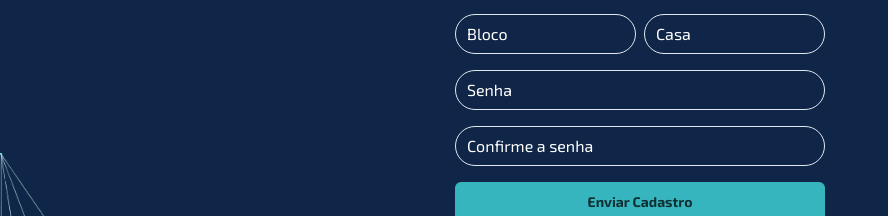
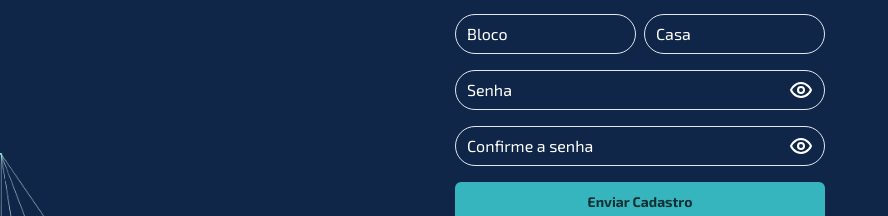
Before and after one commit to Rharuow/-hary-world, a Next.js app in the folder frontend/caf/morador/: page /signup in a window 1280 px wide. Shown: the part 439-655 px from the top of the page, without its empty margins (0-888 px from the left). Built offline with nearby package versions, Linux system fonts and the light colour scheme.

Commit message:
improvement: add icon to input componenet and create type toggle between text and password

```diff
--- a/frontend/caf/morador/src/components/domain/login/form.tsx
+++ b/frontend/caf/morador/src/components/domain/login/form.tsx
@@ -1,11 +1,13 @@
 "use client";
+import React, { useState } from "react";
+import { useForm } from "react-hook-form";
+import { z } from "zod";
+import { zodResolver } from "@hookform/resolvers/zod";
+
 import { Button } from "@/components/ui/button";
 import { Input } from "@/components/ui/input";
 import { cn } from "@/lib/utils";
-import { zodResolver } from "@hookform/resolvers/zod";
-import React from "react";
-import { Resolver, useForm } from "react-hook-form";
-import { z } from "zod";
+import { Eye, EyeOff } from "lucide-react";
 
 interface ILoginForm {
   email: string;
@@ -29,6 +31,9 @@ export const FormLogin = () => {
   } = useForm<ILoginForm>({
     resolver: zodResolver(schema),
   });
+  const [passworType, setPassworType] = useState<"password" | "text">(
+    "password"
+  );
 
   const onSubmit = (data: ILoginForm) => {
     console.log(data);
@@ -59,11 +64,17 @@ export const FormLogin = () => {
       <div className="flex flex-col gap-1">
         <Input
           label="Senha"
-          type="password"
+          type={passworType}
           {...register("password")}
           className={cn({
             "border border-red-700": errors && errors.password,
           })}
+          Icon={() => (passworType === "password" ? <Eye /> : <EyeOff />)}
+          iconAction={() => {
+            setPassworType((prev) =>
+              prev === "password" ? "text" : "password"
+            );
+          }}
         />
         {errors && errors.password && (
           <span className="text-xs text-red-700 font-bold">
--- a/frontend/caf/morador/src/components/domain/signup/form.tsx
+++ b/frontend/caf/morador/src/components/domain/signup/form.tsx
@@ -1,4 +1,9 @@
 "use client";
+import { useState } from "react";
+import { useForm } from "react-hook-form";
+import { Eye, EyeOff } from "lucide-react";
+import { useRouter } from "next/navigation";
+import { z } from "zod";
 
 import {
   AlertDialog,
@@ -16,10 +21,6 @@ import { cpfMask } from "@/utils/mask/cpf";
 import { phoneMask } from "@/utils/mask/phone";
 import { cpfIsValid } from "@/utils/validation/cpf";
 import { zodResolver } from "@hookform/resolvers/zod";
-import { useRouter } from "next/navigation";
-import { useState } from "react";
-import { useForm } from "react-hook-form";
-import { z } from "zod";
 
 interface ISignUpForm {
   name: string;
@@ -66,6 +67,12 @@ export const FormSignup = () => {
 
   const [openDialog, setOpenDialog] = useState(false);
   const [cpfIsInvalid, setCpfIsInvalid] = useState(false);
+  const [passworType, setPassworType] = useState<"password" | "text">(
+    "password"
+  );
+  const [confirmPassworType, setConfirmPassworType] = useState<
+    "password" | "text"
+  >("password");
 
   const onSubmit = (data: ISignUpForm) => {
     console.log(data);
@@ -211,11 +218,17 @@ export const FormSignup = () => {
       <div className="flex flex-col gap-1">
         <Input
           label="Senha"
-          type="password"
+          type={passworType}
           {...register("password")}
           className={cn({
             "border border-red-700": errors && errors.password,
           })}
+          Icon={() => (passworType === "password" ? <Eye /> : <EyeOff />)}
+          iconAction={() => {
+            setPassworType((prev) =>
+              prev === "password" ? "text" : "password"
+            );
+          }}
         />
         {errors && errors.password && (
           <span className="text-xs text-red-400 font-bold">
@@ -226,11 +239,19 @@ export const FormSignup = () => {
       <div className="flex flex-col gap-1">
         <Input
           label="Confirme a senha"
-          type="password"
+          type={confirmPassworType}
           {...register("confirmPassword")}
           className={cn({
             "border border-red-700": errors && errors.confirmPassword,
           })}
+          Icon={() =>
+            confirmPassworType === "password" ? <Eye /> : <EyeOff />
+          }
+          iconAction={() => {
+            setConfirmPassworType((prev) =>
+              prev === "password" ? "text" : "password"
+            );
+          }}
         />
         {errors && errors.confirmPassword && (
           <span className="text-xs text-red-400 font-bold">
--- a/frontend/caf/morador/src/components/ui/input.tsx
+++ b/frontend/caf/morador/src/components/ui/input.tsx
@@ -8,8 +8,27 @@ export interface InputProps
 
 const Input = React.forwardRef<
   HTMLInputElement,
-  InputProps & { label?: string }
->(({ className, type, label, onFocus, onBlur, ...props }, ref) => {
+  InputProps & {
+    label?: string;
+    Icon?: React.ElementType;
+    iconClassName?: string;
+    iconAction?: React.MouseEventHandler<HTMLDivElement>;
+  }
+>(
+  (
+    {
+      className,
+      type,
+      label,
+      onFocus,
+      onBlur,
+      Icon,
+      iconClassName,
+      iconAction,
+      ...props
+    },
+    ref
+  ) => {
     const [focused, setFocused] = React.useState(false);
     return (
       <div className="relative">
@@ -33,18 +52,33 @@ const Input = React.forwardRef<
         />
         {label && (
           <label
-          className={cn("text-white absolute top-1/2 -translate-y-1/2 left-3", {
+            className={cn(
+              "text-white absolute top-1/2 -translate-y-1/2 left-3",
+              {
                 "animate-label-focus": focused,
                 "animate-label-blur": !focused,
-          })}
+              }
+            )}
             htmlFor={props.id || props.name}
           >
             {label}
           </label>
         )}
+        {Icon && (
+          <div
+            className={cn(
+              "text-white absolute top-1/2 -translate-y-1/2 right-3",
+              iconClassName
+            )}
+            onClick={iconAction}
+          >
+            <Icon />
+          </div>
+        )}
       </div>
     );
-});
+  }
+);
 Input.displayName = "Input";
 
 export { Input };
```
Lines whose indentation alone changed are shown as unchanged.
